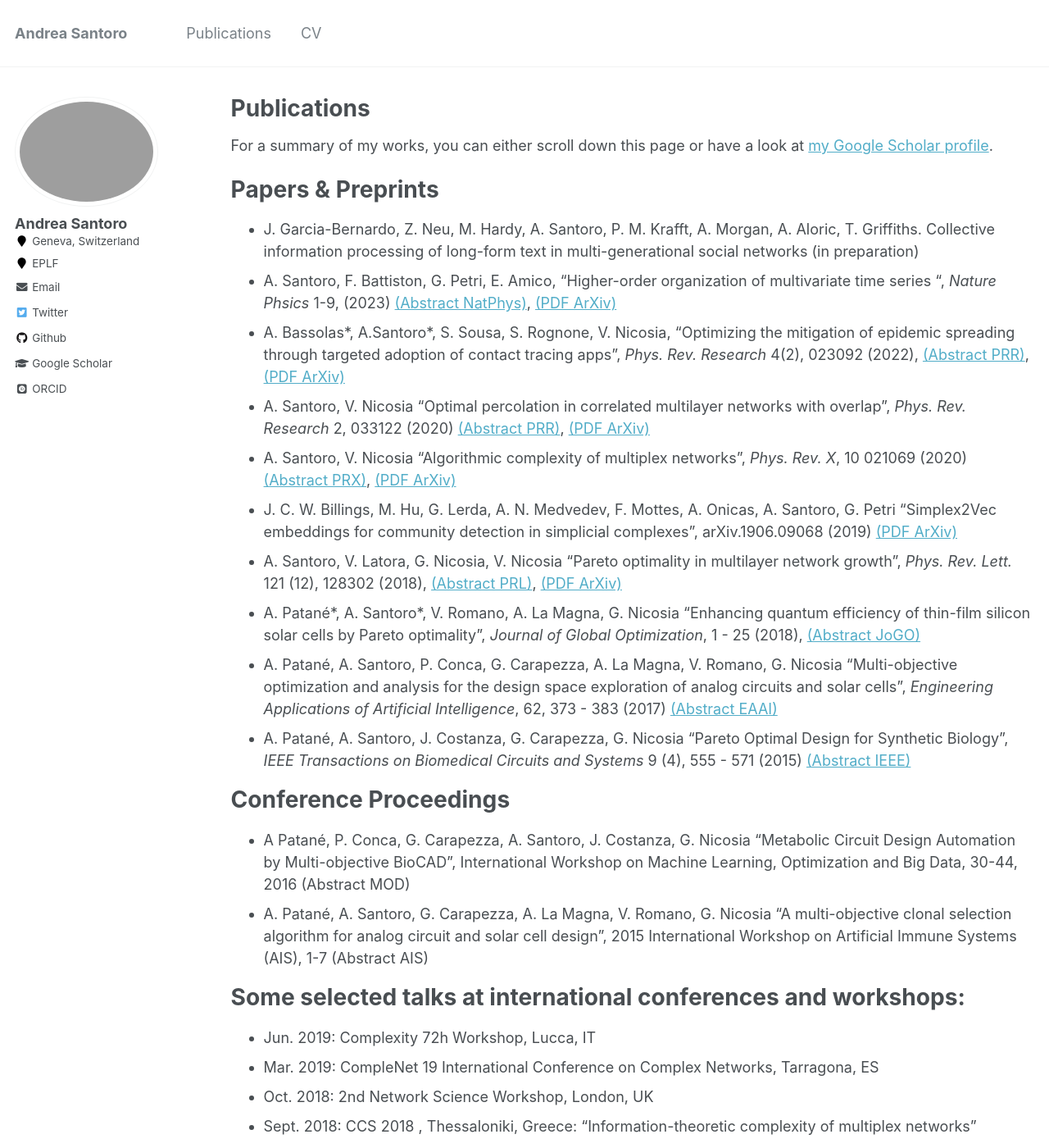
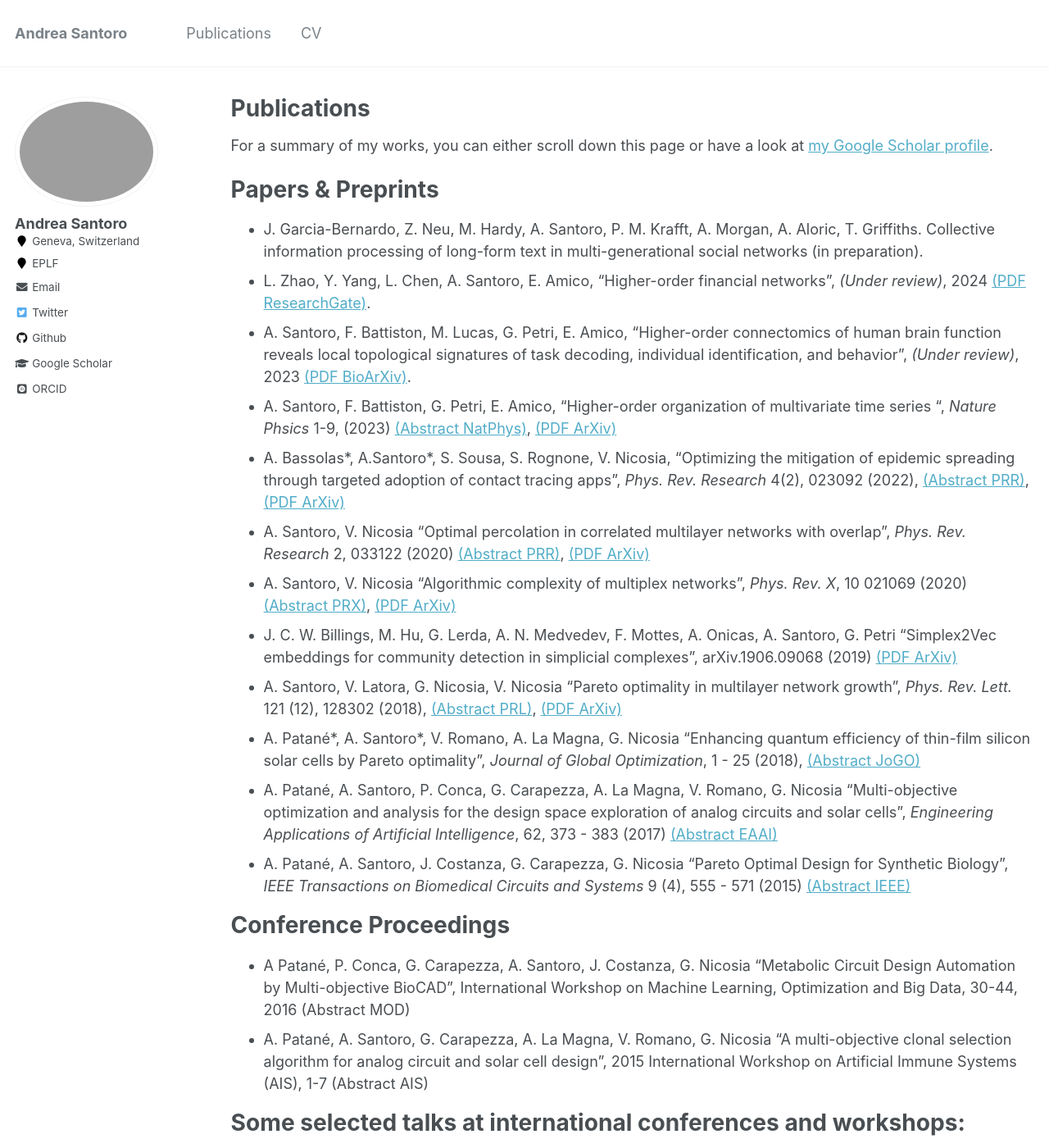
Before and after one commit to andresantoro/andresantoro.github.io, a Jekyll site: the page built from _pages/publications.md, in a window 1280 px wide and 1400 px high. Shown: the whole window at 82% size. Built offline with Jekyll 4.4.1, drawn with Linux system fonts in a browser that asks for light colours; some web fonts are replaced; some of the changed text lies outside the part shown.

Commit message:
update files

```diff
--- a/_pages/publications.md
+++ b/_pages/publications.md
@@ -9,8 +9,10 @@ For a summary of my works, you can either scroll down this page or have a look a
 
 Papers & Preprints
 ======
-* J. Garcia-Bernardo, Z. Neu, M. Hardy, A. Santoro, P. M. Krafft, A. Morgan, A. Aloric, T. Griffiths. Collective information processing of long-form text in multi-generational social
-networks (in preparation)
+* J. Garcia-Bernardo, Z. Neu, M. Hardy, A. Santoro, P. M. Krafft, A. Morgan, A. Aloric, T. Griffiths. Collective information processing of long-form text in multi-generational social networks (in preparation).
+* L. Zhao, Y. Yang, L. Chen, A. Santoro, E. Amico, "Higher-order financial networks", *(Under review)*, 2024 [(PDF ResearchGate)](https://www.researchgate.net/publication/378168067_Higher-Order_Financial_Networks).
+* A. Santoro, F. Battiston, M. Lucas, G. Petri, E. Amico, "Higher-order connectomics of human brain function reveals local topological
+signatures of task decoding, individual identification, and behavior", *(Under review)*, 2023 [(PDF BioArXiv)](https://www.biorxiv.org/content/10.1101/2023.12.04.569913v1.abstract).
 * A. Santoro, F. Battiston, G. Petri, E. Amico, "Higher-order organization of multivariate time series ", *Nature Phsics* 1-9, (2023) [(Abstract NatPhys)](https://www.nature.com/articles/s41567-022-01852-0), [(PDF ArXiv)](https://arxiv.org/abs/2203.10702)
 * A. Bassolas\*, A.Santoro\*, S. Sousa, S. Rognone, V. Nicosia, "Optimizing the mitigation of epidemic spreading through targeted adoption of contact tracing apps", *Phys. Rev. Research* 4(2), 023092 (2022), [(Abstract PRR)](https://journals.aps.org/prresearch/abstract/10.1103/PhysRevResearch.4.023092), [(PDF ArXiv)](https://arxiv.org/abs/2102.13013)
 * A. Santoro, V. Nicosia "Optimal percolation in correlated multilayer networks with overlap", *Phys. Rev. Research* 2, 033122 (2020) [(Abstract PRR)](https://journals.aps.org/prresearch/abstract/10.1103/PhysRevResearch.2.033122), [(PDF ArXiv)](https://arxiv.org/abs/1910.04783)
@@ -28,6 +30,9 @@ Conference Proceedings
 
 Some selected talks at international conferences and workshops:
 ======
+* July 2023: Toponets (NetSci 2023), Vienna, Austria
+* Oct. 2022: CCS 2022, Palma de Majorca, Spain
+* Jan. 2022: ABIM 22, Champéry, Switzerland
 * Jun. 2019: Complexity 72h Workshop, Lucca, IT
 * Mar. 2019: CompleNet 19 International Conference on Complex Networks, Tarragona, ES
 * Oct. 2018: 2nd Network Science Workshop, London, UK
```
Also changed, not shown: _pages/about.md (+3 -1 lines).
